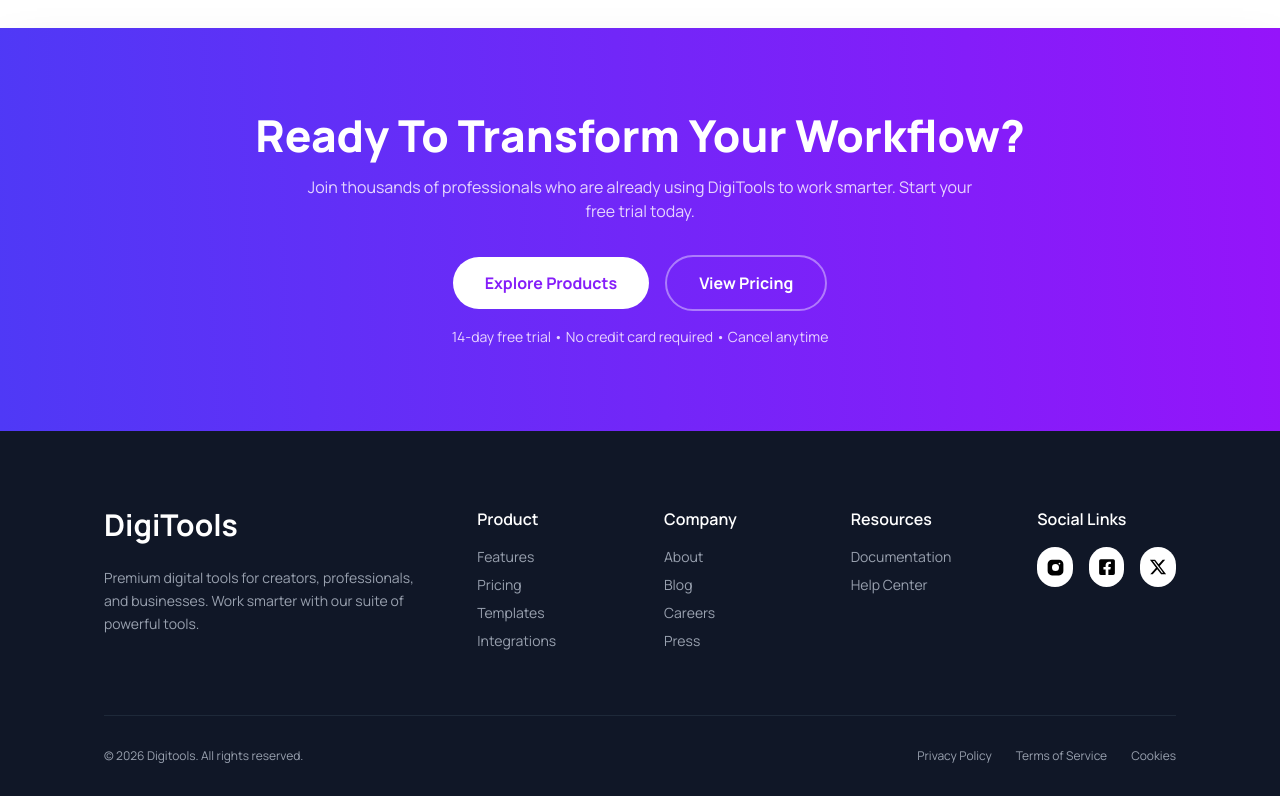
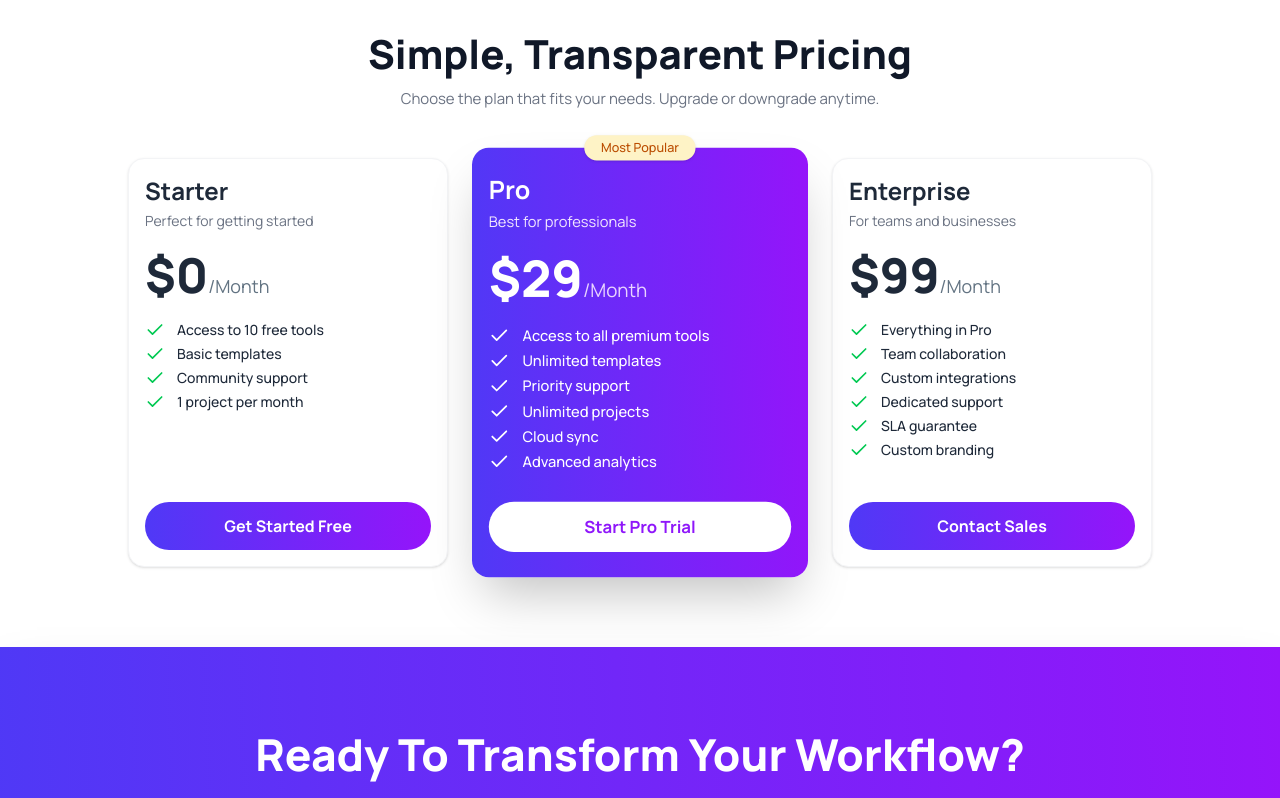
Before and after one commit to HSBHasib/PH-ASSIGNMENT-06, a React (Vite) app: page / in a window 1280 px wide. Shown: the part 1640-2438 px from the top of the page. Built offline with nearby package versions, Linux system fonts and the light colour scheme; the HTML template or start-up script is replaced by a standard one.

Commit message:
add pricing section

```diff
--- /dev/null
+++ b/public/pricingData.json
@@ -0,0 +1,52 @@
+[
+  {
+    "id": 1,
+    "planName": "Starter",
+    "description": "Perfect for getting started",
+    "price": 0,
+    "period": "Month",
+    "features": [
+      "Access to 10 free tools",
+      "Basic templates",
+      "Community support",
+      "1 project per month"
+    ],
+    "buttonText": "Get Started Free",
+    "isPopular": false
+  },
+  {
+    "id": 2,
+    "planName": "Pro",
+    "description": "Best for professionals",
+    "price": 29,
+    "period": "Month",
+    "features": [
+      "Access to all premium tools",
+      "Unlimited templates",
+      "Priority support",
+      "Unlimited projects",
+      "Cloud sync",
+      "Advanced analytics"
+    ],
+    "buttonText": "Start Pro Trial",
+    "isPopular": true,
+    "tag": "Most Popular"
+  },
+  {
+    "id": 3,
+    "planName": "Enterprise",
+    "description": "For teams and businesses",
+    "price": 99,
+    "period": "Month",
+    "features": [
+      "Everything in Pro",
+      "Team collaboration",
+      "Custom integrations",
+      "Dedicated support",
+      "SLA guarantee",
+      "Custom branding"
+    ],
+    "buttonText": "Contact Sales",
+    "isPopular": false
+  }
+]
--- a/src/components/Footer/Footer.jsx
+++ b/src/components/Footer/Footer.jsx
@@ -1,11 +1,10 @@
-import React from 'react';
 import { FaFacebookSquare } from 'react-icons/fa';
 import { FaXTwitter } from 'react-icons/fa6';
 import { TbBrandInstagramFilled } from 'react-icons/tb';
 
 const Footer = () => {
   return (
-    <footer className="bg-[#101727] text-gray-400 sm:px-20 sm:py-20 sm:pb-8 px-2 py-10 relative overflow-hidden">
+    <footer className="bg-[#101727] text-gray-400 sm:py-20 sm:pb-8 px-2 py-10 relative overflow-hidden">
       <div className="absolute top-0 left-0 w-full h-[4px] bg-[linear-gradient(88deg,#4f39f6_0%,#9514fa_100%)]"></div>
 
         <div className="max-w-6xl mx-auto px-6">
--- a/src/components/Main/GetStarted/GetStarted.jsx
+++ b/src/components/Main/GetStarted/GetStarted.jsx
@@ -6,8 +6,8 @@ const GetStarted = () => {
     <section className="py-20 bg-[#F9FAFC] md:px-20 px-10">
       <div className="max-w-6xl mx-auto text-center space-y-10">
         <div>
-            <h2 className="text-[42px] font-extrabold text-gray-900 ">Get Started In 3 Steps</h2>
-            <p className="text-gray-500">Start using premium digital tools in minutes, not hours.</p>
+            <h2 className="text-[40px] font-extrabold text-gray-900 ">Get Started In 3 Steps</h2>
+            <p className="text-gray-500 text-[15px]">Start using premium digital tools in minutes, not hours.</p>
         </div>
 
         <div className="grid grid-cols-1 sm:grid-cols-2 md:grid-cols-3 gap-8">
--- a/src/components/Main/Main.jsx
+++ b/src/components/Main/Main.jsx
@@ -1,10 +1,12 @@
 import GetStarted from './GetStarted/GetStarted'
+import PricingContent from './PricingContent/PricingContent'
 import WorkFlow from './WorkFlow/WorkFlow'
 
 const Main = () => {
   return (
     <div>
       <GetStarted />
+      <PricingContent />
       <WorkFlow />
     </div>
   )
--- /dev/null
+++ b/src/components/Main/PricingContent/PrcingCards/Cards/Cards.jsx
@@ -0,0 +1,59 @@
+import React from 'react'
+import { FiCheck } from 'react-icons/fi';
+
+const Cards = ({priceData}) => {
+    const {planName, description, price, period, features, buttonText, isPopular, tag} = priceData;
+    console.log(priceData);
+  return (
+     <div className={`relative rounded-2xl flex flex-col w-80 h-full p-4 transition-all duration-300 ${
+      isPopular
+      ? "bg-[linear-gradient(88deg,#4f39f6_0%,#9514fa_100%)] text-white shadow-2xl scale-105 z-10 py-6"
+      : "bg-white text-gray-800 border border-gray-100 shadow-sm"
+    }`}>
+
+      {/* Most Popular Badge */}
+      {isPopular && (
+        <div className="absolute -top-3 left-1/2 -translate-x-1/2 bg-[#FEF3C6] text-[#BB4D00] px-4 py-1 rounded-full text-xs font-medium shadow-sm whitespace-nowrap">
+          {tag || "Most Popular"}
+        </div>
+      )}
+
+      {/* Title & Subtitle */}
+      <div>
+        <h3 className="text-2xl font-bold">{planName}</h3>
+        <p className={`text-sm mt-1 ${isPopular ? "text-purple-100" : "text-gray-500"}`}>
+          {description}
+        </p>
+      </div>
+
+      {/* Price Section */}
+      <div className="my-5">
+        <span className="text-5xl font-extrabold">${price}</span>
+        <span className={`text-lg ${isPopular ? "text-purple-200" : "text-[#627382]"}`}>
+          /{period}
+        </span>
+      </div>
+
+      {/* Features List */}
+      <ul className="space-y-1 mb-7 flex-grow">
+        {features.map((feature, idx) => (
+          <li key={idx} className="flex items-center gap-3 text-sm font-medium ">
+            <FiCheck className={isPopular ? "text-white" : "text-green-500"} size={20} />
+            {feature}
+          </li>
+        ))}
+      </ul>
+
+      {/* Action Button */}
+      <button className={`w-full py-3 rounded-full font-bold transition-all duration-150 active:scale-95 cursor-pointer ${
+        isPopular
+        ? "bg-white text-[#8F17FA] hover:bg-gray-100"
+        : "bg-[linear-gradient(88deg,#4f39f6_0%,#9514fa_100%)] text-white hover:opacity-90"
+      }`}>
+        {buttonText}
+      </button>
+    </div>
+  )
+}
+
+export default Cards
--- /dev/null
+++ b/src/components/Main/PricingContent/PrcingCards/PricingCards.jsx
@@ -0,0 +1,16 @@
+import { use } from "react"
+import Cards from "./Cards/Cards";
+
+const PricingCards = ({pricingData}) => {
+  const data = use(pricingData);
+  // console.log(data)
+  return (
+    <div className="grid grid-cols-3 gap-8">
+      {
+        data.map(priceData => <Cards key={priceData.id} priceData={priceData}/> )
+      }
+    </div>
+  )
+}
+
+export default PricingCards
--- a/src/components/Main/PricingContent/PricingContent.jsx
+++ b/src/components/Main/PricingContent/PricingContent.jsx
@@ -0,0 +1,29 @@
+import { Suspense } from "react";
+import PricingCards from "./PrcingCards/PricingCards";
+
+const PricingContent = () => {
+    const fetchPricingData = async () => {
+        const res = await fetch('/pricingData.json');
+        const data = await res.json();
+        return data;
+    }
+    const pricingData = fetchPricingData();
+
+  return (
+    <div className="flex flex-col justify-center items-center py-20 gap-12">
+        <div className="text-center space-y-1">
+            <h1 className="text-[40px] font-extrabold text-gray-900">Simple, Transparent Pricing</h1>
+            <p className="text-gray-500 text-[15px]">Choose the plan that fits your needs. Upgrade or downgrade anytime.</p>
+        </div>
+
+        <div>
+            <Suspense>
+                <PricingCards pricingData={pricingData} />
+            </Suspense>
+        </div>
+
+    </div>
+  )
+}
+
+export default PricingContent
--- a/src/components/Main/WorkFlow/WorkFlow.jsx
+++ b/src/components/Main/WorkFlow/WorkFlow.jsx
@@ -1,6 +1,6 @@
 const WorkFlow = () => {
   return (
-    <section className="pt-20 ">
+    <section>
       <div className="w-full mx-auto bg-[linear-gradient(88deg,#4f39f6_0%,#9514fa_100%)] p-12 md:py-20 text-center text-white shadow-2xl relative overflow-hidden">
 
         <div className="relative z-10">
```
